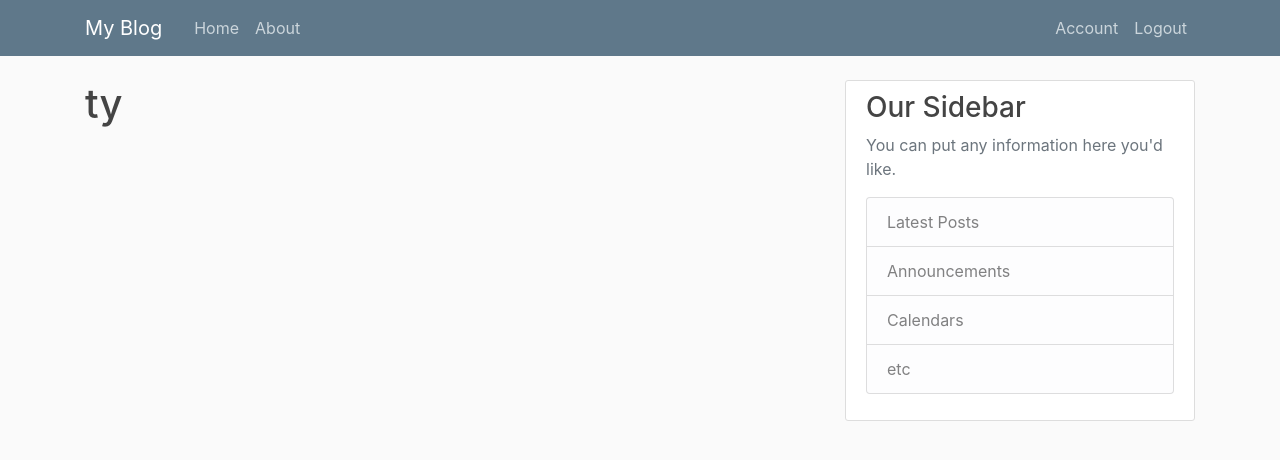
After one commit to teewhyli/myblog, a Flask app: page /account in a window 1280 px wide. The commit adds this page. Shown: the top 460 px of the page. Run offline with Flask 2, Linux system fonts and the light colour scheme; a user stored in the database is signed in; some libraries are stand-ins or nearby versions.

Commit message:
finished the basic login system

```diff
--- a/flaskblog/routes.py
+++ b/flaskblog/routes.py
@@ -1,7 +1,8 @@
-from flask import Flask, render_template, url_for, flash, redirect
-from flaskblog import app
+from flask import Flask, render_template, url_for, flash, redirect, request
+from flaskblog import app, db, bcrypt
 from flaskblog.models import User, Post
 from flaskblog.forms import RegistrationForm, LoginForm
+from flask_login import login_user, current_user, logout_user, login_required
 
 posts = [
     {
@@ -20,7 +21,7 @@ posts = [
 
 @app.route("/")
 @app.route("/home")
-def homepage():
+def home():
     return render_template('home.html', posts=posts, title='Hey!')
 
 @app.route("/about")
@@ -30,20 +31,42 @@ def about():
 
 @app.route("/register", methods=["POST", "GET"])
 def register():
+    if current_user.is_authenticated:
+        return redirect(url_for('home'))
     form = RegistrationForm()
     if form.validate_on_submit():
-        flash(f'Account created for {form.username.data}!', 'success')
-        return redirect(url_for('homepage'))
+        hash_pw = bcrypt.generate_password_hash(form.password.data).decode('utf-8')
+        user = User(username=form.username.data, email=form.email.data, password=hash_pw)
+        db.session.add(user)
+        db.session.commit()
+        flash(f'Your account has been created! You are now able to log in', 'success')
+        return redirect(url_for('login'))
     return render_template('register.html', title='Register', form=form)
 
 
 @app.route("/login", methods=["POST", "GET"])
 def login():
+    if current_user.is_authenticated:
+        return redirect(url_for('home'))
     form = LoginForm()
     if form.validate_on_submit():
-        if form.email.data == 'admin@blog.com' and form.password.data == 'password':
-            flash('You have been logged in!', 'success')
-            return redirect(url_for('home'))
+        user = User.query.filter_by(email=form.email.data).first()
+        if user and bcrypt.check_password_hash(user.password, form.password.data):
+            login_user(user, remember=form.remember.data)
+            next_page = request.args.get('next')
+            return redirect(next_page) if next_page else redirect(url_for('home'))
         else:
-            flash('Login Unsuccessful. Please check username and password', 'danger')
+            flash('Login Unsuccessful. Please check email and password', 'danger')
     return render_template('login.html', title='Login', form=form)
+
+
+@app.route("/logout")
+def logout():
+    logout_user()
+    return redirect(url_for('home'))
+
+
+@app.route("/account")
+@login_required
+def account():
+    return render_template('account.html', title='Account')
--- /dev/null
+++ b/flaskblog/templates/account.html
@@ -0,0 +1,4 @@
+{% extends "layout.html" %}
+{% block content %}
+    <h1>{{current_user.username}}</h1>
+{% endblock content %}
--- a/flaskblog/templates/layout.html
+++ b/flaskblog/templates/layout.html
@@ -25,13 +25,18 @@
                 </button>
                 <div class="collapse navbar-collapse" id="navbarToggle">
                   <div class="navbar-nav mr-auto">
-                    <a class="nav-item nav-link" href="{{url_for('homepage')}}">Home</a>
+                    <a class="nav-item nav-link" href="{{url_for('home')}}">Home</a>
                     <a class="nav-item nav-link" href="{{url_for('about')}}">About</a>
                   </div>
                   <!-- Navbar Right Side -->
                   <div class="navbar-nav">
-                    <a class="nav-item nav-link" href="{{url_for('login')}}">Login</a>
-                    <a class="nav-item nav-link" href="{{url_for('register')}}">Register</a>
+                    {% if current_user.is_authenticated %}
+                    <a class="nav-item nav-link" href="{{url_for('account')}}">Account</a>
+                    <a class="nav-item nav-link" href="{{url_for('logout')}}">Logout</a>
+                    {% else %}
+                      <a class="nav-item nav-link" href="{{url_for('login')}}">Login</a>
+                      <a class="nav-item nav-link" href="{{url_for('register')}}">Register</a>
+                    {% endif %}
                   </div>
                 </div>
               </div>
```
Also changed, not shown: flaskblog/__init__.py (+7 -0 lines), flaskblog/forms.py (+13 -1 lines), flaskblog/models.py (+8 -3 lines), flaskblog/site.db.
